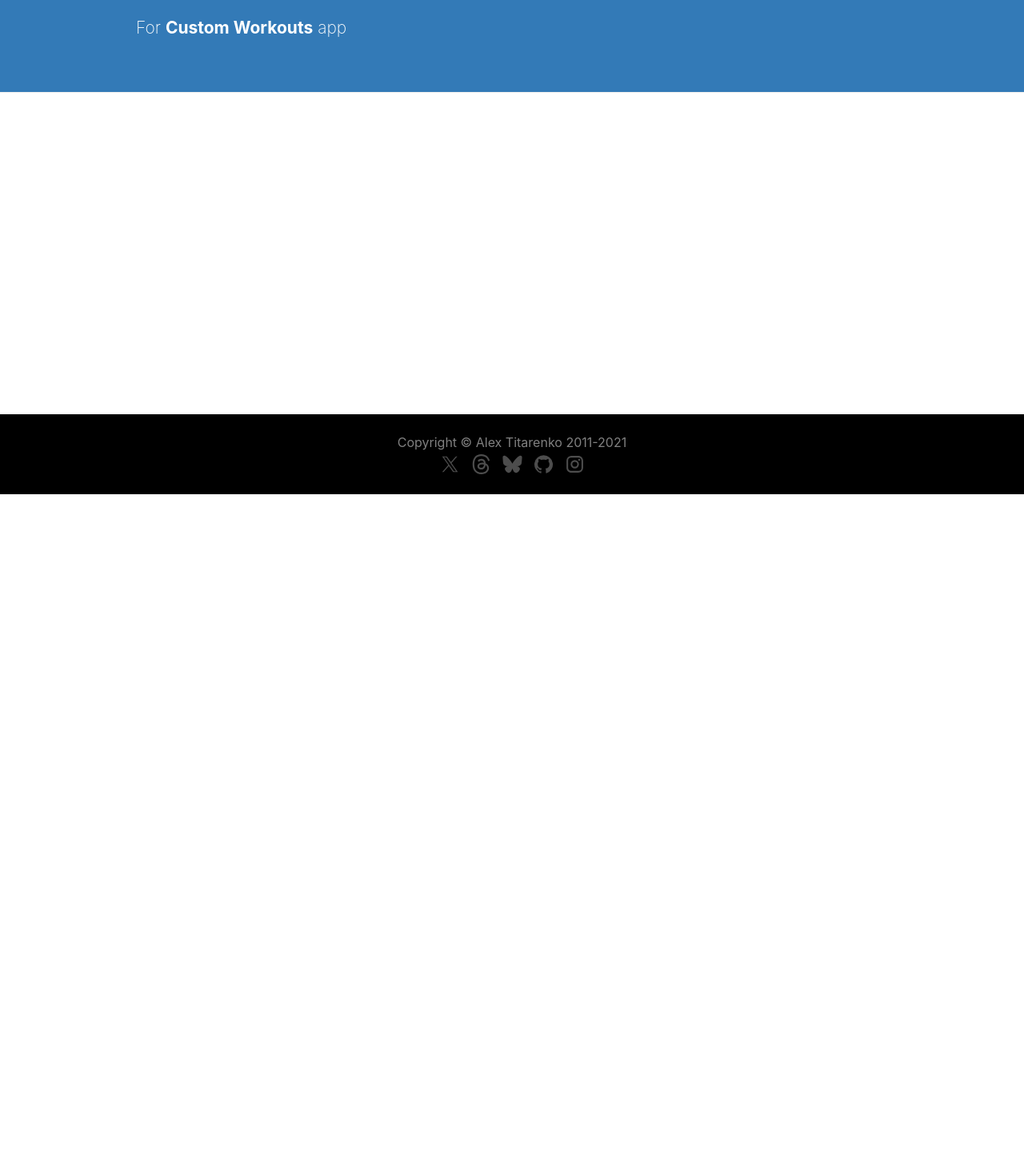
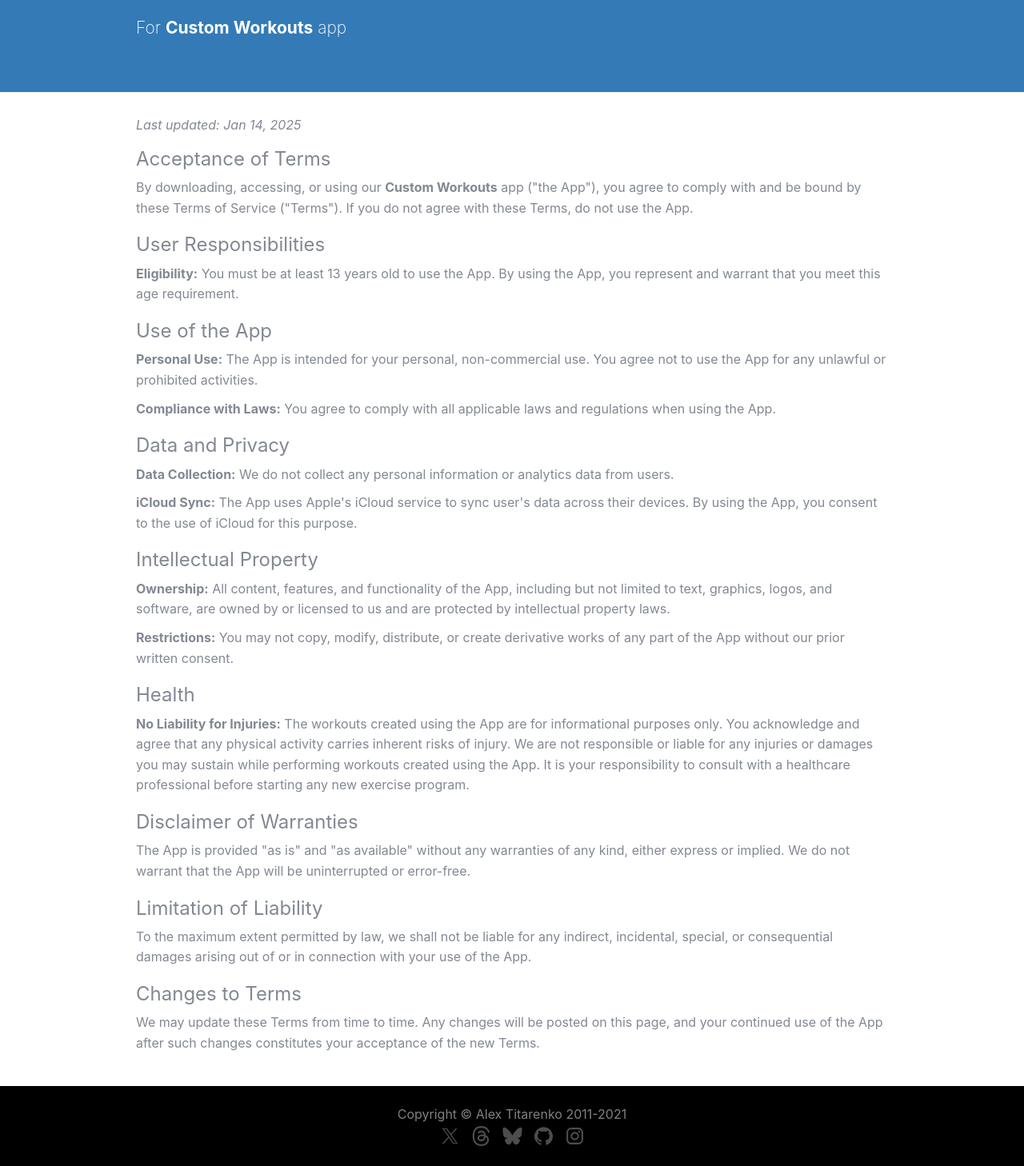
Before and after one commit to alex-titarenko/alextitarenko, a Next.js app: page /custom-workouts/terms-of-service in a window 1280 px wide. Shown: the part 182-1640 px from the top of the page at 80% size. Before the commit the page ends 800 px from the top, so only its background shows below. Built offline with nearby package versions, Linux system fonts and the light colour scheme.

Commit message:
add privacy policy and terms of service for custom workouts

```diff
--- /dev/null
+++ b/components/common/Container.tsx
@@ -0,0 +1,9 @@
+import { PropsWithChildren } from 'react';
+
+export function Container(props: PropsWithChildren<unknown>) {
+  return (
+    <div className="container">
+      { props.children }
+    </div>
+  )
+}
--- a/pages/custom-workouts/terms-of-service.tsx
+++ b/pages/custom-workouts/terms-of-service.tsx
@@ -1,3 +1,4 @@
+import { Container } from 'components/common/Container';
 import { Handshake } from 'components/icons';
 import { Jumbotron } from 'components/Jumbotron';
 import Layout from 'components/Layout';
@@ -13,6 +14,62 @@
         <h1>Terms Of Service <Handshake /></h1>
         <p>For <b>Custom Workouts</b> app</p>
       </Jumbotron>
+
+      <Container>
+        <section id="content">
+          <i>Last updated: Jan 14, 2025</i>
+          <h2>Acceptance of Terms</h2>
+          <p>
+            By downloading, accessing, or using our <b>Custom Workouts</b> app (&quot;the App&quot;), you agree to comply with and be bound by these Terms of Service (&quot;Terms&quot;). If you do not agree with these Terms, do not use the App.
+          </p>
+
+          <h2>User Responsibilities</h2>
+          <p>
+            <b>Eligibility:</b> You must be at least 13 years old to use the App. By using the App, you represent and warrant that you meet this age requirement.
+          </p>
+
+          <h2>Use of the App</h2>
+          <p>
+            <b>Personal Use:</b> The App is intended for your personal, non-commercial use. You agree not to use the App for any unlawful or prohibited activities.
+          </p>
+          <p>
+            <b>Compliance with Laws:</b> You agree to comply with all applicable laws and regulations when using the App.
+          </p>
+
+          <h2>Data and Privacy</h2>
+          <p>
+            <b>Data Collection:</b> We do not collect any personal information or analytics data from users.
+          </p>
+          <p>
+            <b>iCloud Sync:</b> The App uses Apple&apos;s iCloud service to sync user&apos;s data across their devices. By using the App, you consent to the use of iCloud for this purpose.
+          </p>
+
+          <h2>Intellectual Property</h2>
+          <p>
+            <b>Ownership:</b> All content, features, and functionality of the App, including but not limited to text, graphics, logos, and software, are owned by or licensed to us and are protected by intellectual property laws.
+          </p>
+
+          <p>
+            <b>Restrictions:</b> You may not copy, modify, distribute, or create derivative works of any part of the App without our prior written consent.
+          </p>
+
+          <h2>Health</h2>
+          <p>
+            <b>No Liability for Injuries:</b> The workouts created using the App are for informational purposes only. You acknowledge and agree that any physical activity carries inherent risks of injury. We are not responsible or liable for any injuries or damages you may sustain while performing workouts created using the App. It is your responsibility to consult with a healthcare professional before starting any new exercise program.
+          </p>
+
+          <h2>Disclaimer of Warranties</h2>
+          <p>The App is provided &quot;as is&quot; and &quot;as available&quot; without any warranties of any kind, either express or implied. We do not warrant that the App will be uninterrupted or error-free.</p>
+
+          <h2>Limitation of Liability</h2>
+          <p>To the maximum extent permitted by law, we shall not be liable for any indirect, incidental, special, or consequential damages arising out of or in connection with your use of the App.</p>
+
+          <h2>Changes to Terms</h2>
+          <p>
+            We may update these Terms from time to time. Any changes will be posted on this page, and your continued use of the App after such changes constitutes your acceptance of the new Terms.
+          </p>
+        </section>
+      </Container>
     </Layout>
   )
 }
```
Also changed, not shown: pages/custom-workouts/privacy-policy.tsx (+40 -0 lines).
